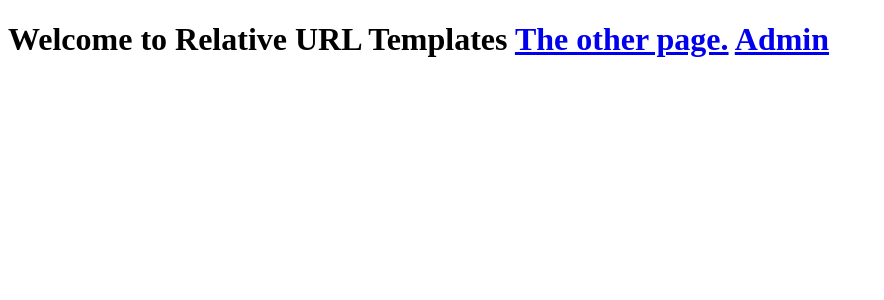
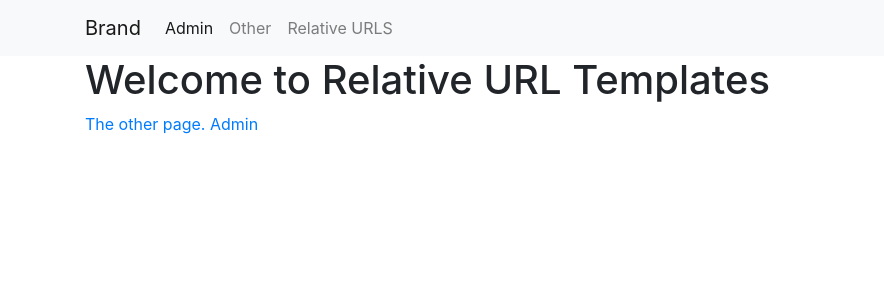
Before and after one commit to Riveascore/learning_templates, a Django app: page /basic_app/relative in a window 1280 px wide. Shown: the top 300 px of the page, without its empty margins (0-884 px from the left). Run offline with Django 3.2, Linux system fonts and the light colour scheme; some libraries are stand-ins or nearby versions.

Commit message:
Get templates working!!!

```diff
--- a/templates/basic_app/base.html
+++ b/templates/basic_app/base.html
@@ -0,0 +1,40 @@
+<!DOCTYPE html>
+<html lang="en">
+<head>
+  <meta charset="UTF-8">
+  <meta name="viewport" content="width=device-width, initial-scale=1.0">
+  <title></title>
+  <link rel="stylesheet" href="https://stackpath.bootstrapcdn.com/bootstrap/4.5.2/css/bootstrap.min.css">
+</head>
+<body>
+
+  <nav class="navbar navbar-expand-lg navbar-light bg-light">
+    <div class="container">
+    <a class="navbar-brand" href="{% url 'basic_app:index' %}">Brand</a>
+    <button class="navbar-toggler" type="button" data-toggle="collapse" data-target="#navbarSupportedContent" aria-controls="navbarSupportedContent" aria-expanded="false" aria-label="Toggle navigation">
+      <span class="navbar-toggler-icon"></span>
+    </button>
+
+    <div class="collapse navbar-collapse" id="navbarSupportedContent">
+      <ul class="navbar-nav mr-auto">
+        <li class="nav-item active">
+          <a class="nav-link" href="{% url 'admin:index' %}">Admin <span class="sr-only">(current)</span></a>
+        </li>
+        <li class="nav-item">
+          <a class="nav-link" href="{% url 'basic_app:other' %}" >Other</a>
+        </li>
+        <li class="nav-item">
+          <a class="nav-link" href="{% url 'basic_app:relative' %}">Relative URLS</a>
+        </li>
+      </ul>
+    </div>
+    </div>
+  </nav>
+
+
+  <div class="container">
+    {% block body_block %}
+    {% endblock body_block %}
+  </div>
+</body>
+</html>
--- a/templates/basic_app/relative_url_templates.html
+++ b/templates/basic_app/relative_url_templates.html
@@ -1,15 +1,9 @@
 <!DOCTYPE html>
-<html lang="en">
-<head>
-  <meta charset="UTF-8">
-  <meta name="viewport" content="width=device-width, initial-scale=1.0">
-  <title>Relative URL Templates</title>
-</head>
-<body>
-  <h1>
-    Welcome to Relative URL Templates
+{% extends 'basic_app/base.html' %}
+  {% block body_block %}
+    <h1>
+      Welcome to Relative URL Templates
+    </h1>
     <a href="{% url 'basic_app:other' %}">The other page.</a>
     <a href="{% url 'admin:index' %}">Admin</a>
-  </h1>
-</body>
-</html>
+  {% endblock body_block %}
```
Also changed, not shown: templates/basic_app/index.html (+7 -0 lines), templates/basic_app/other.html (+6 -12 lines).
